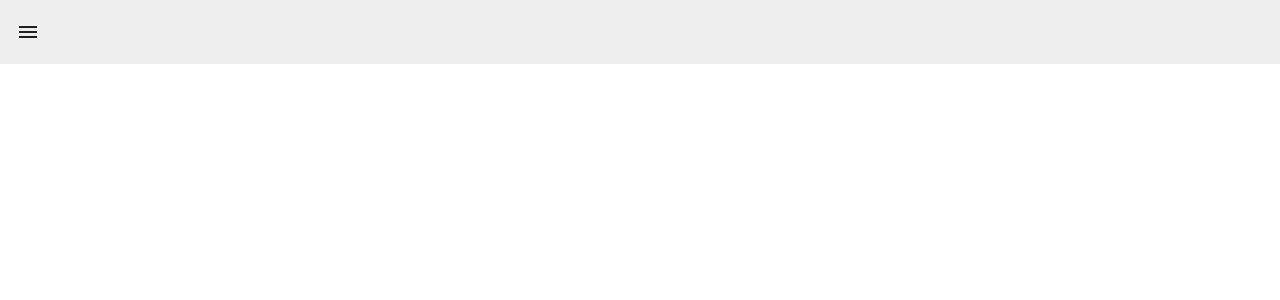
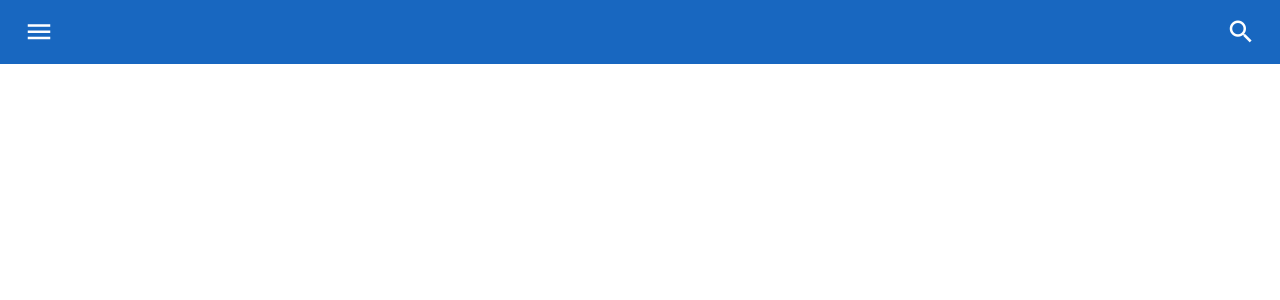
Before and after one commit to PikuzaMarie/my-vue-app, a Vue app: page / in a window 1280 px wide. Shown: the top 300 px of the page. Built offline with nearby package versions, Linux system fonts and the light colour scheme.

Commit message:
feat: create header

```diff
--- a/src/components/PageHeader.vue
+++ b/src/components/PageHeader.vue
@@ -1,4 +1,8 @@
 <template>
-  <v-toolbar><v-app-bar-nav-icon></v-app-bar-nav-icon></v-toolbar>
+  <v-toolbar class="d-flex justify-content-space-between pl-6 pr-6" color="primary">
+    <v-icon icon="mdi-menu" size="x-large" />
+    <v-spacer></v-spacer>
+    <v-icon icon="mdi-magnify" size="x-large" />
+  </v-toolbar>
 </template>
 <script></script>
```
